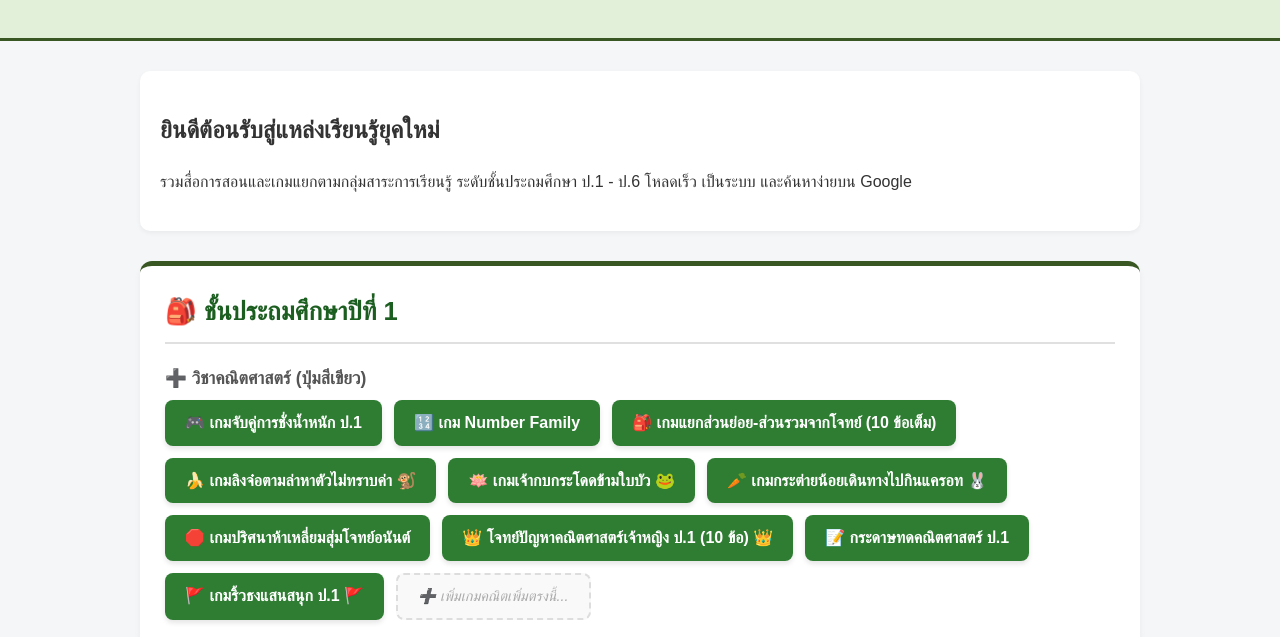
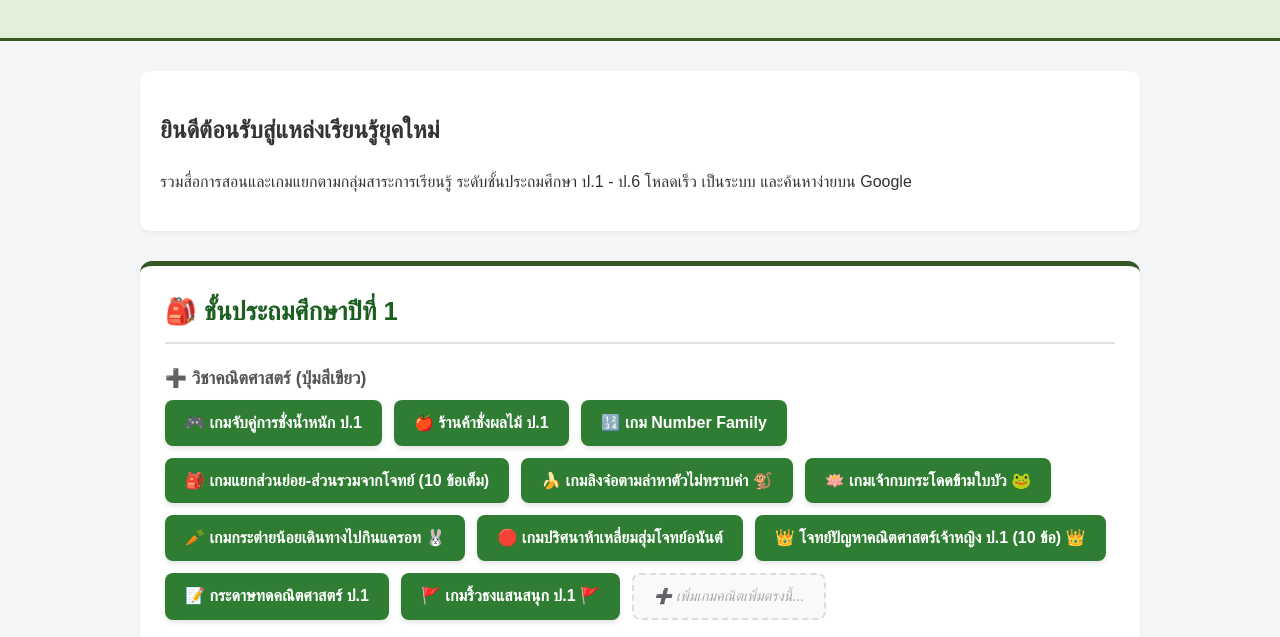
Before and after one commit to KruDurian/krudurian.github.io, a plain HTML site: page index.html in a window 1280 px wide. Shown: the part 116-753 px from the top of the page. Drawn offline with Linux system fonts and the light colour scheme.

Commit message:
Update index.html

```diff
--- a/index.html
+++ b/index.html
@@ -65,6 +65,7 @@
                 <div class="subject-label">➕ วิชาคณิตศาสตร์ (ปุ่มสีเขียว)</div>
                 <div class="game-list">
                     <a href="game-matching.html" target="_blank" rel="noopener" class="btn-game btn-math">🎮 เกมจับคู่การชั่งน้ำหนัก ป.1</a>
+                      <a href="fruit-scale-game.html" target="_blank" rel="noopener" class="btn-game btn-math">🍎 ร้านค้าชั่งผลไม้ ป.1</a>
                     <a href="number-family.html" target="_blank" rel="noopener" class="btn-game btn-math">🔢 เกม Number Family</a>
                     <a href="equation-family.html" target="_blank" rel="noopener" class="btn-game btn-math">🎒 เกมแยกส่วนย่อย-ส่วนรวมจากโจทย์ (10 ข้อเต็ม)</a>
                     <a href="monkey-game.html" target="_blank" rel="noopener" class="btn-game btn-math">🍌 เกมลิงจ๋อตามล่าหาตัวไม่ทราบค่า 🐒</a>
```
